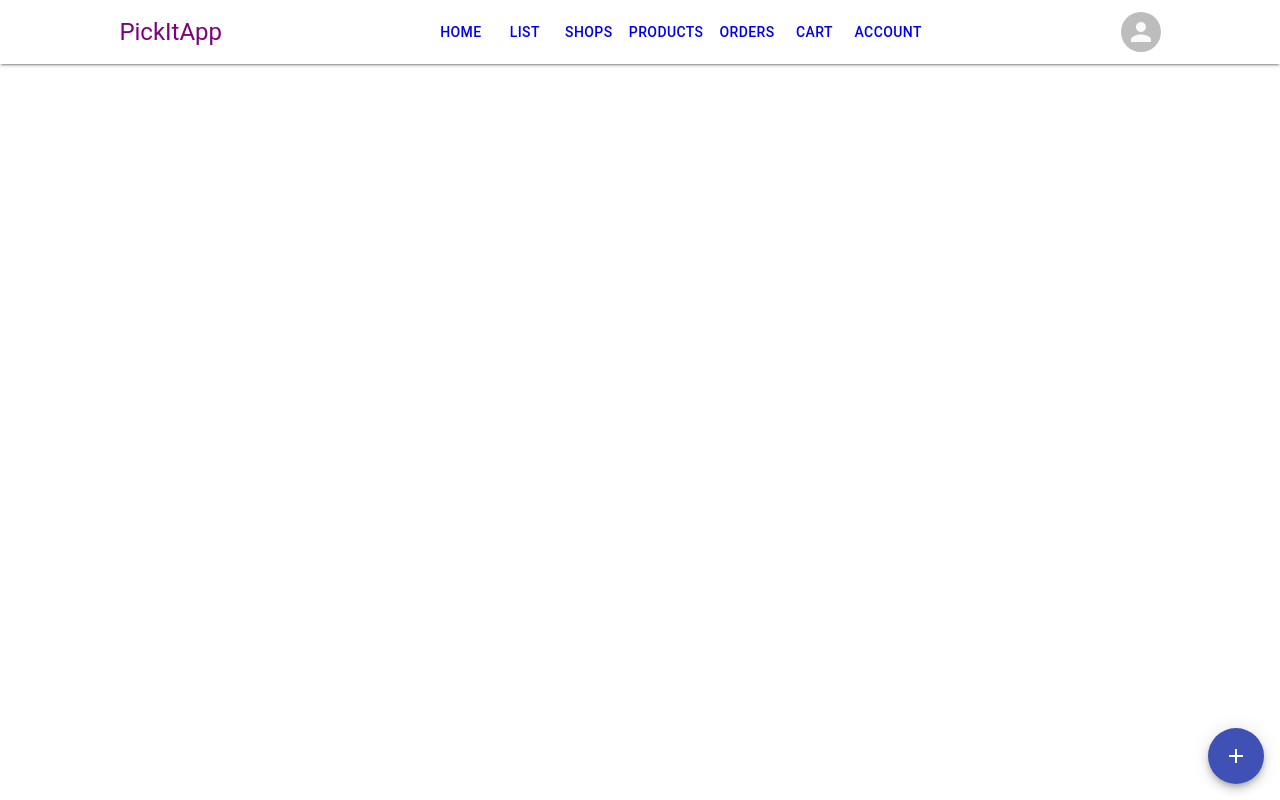
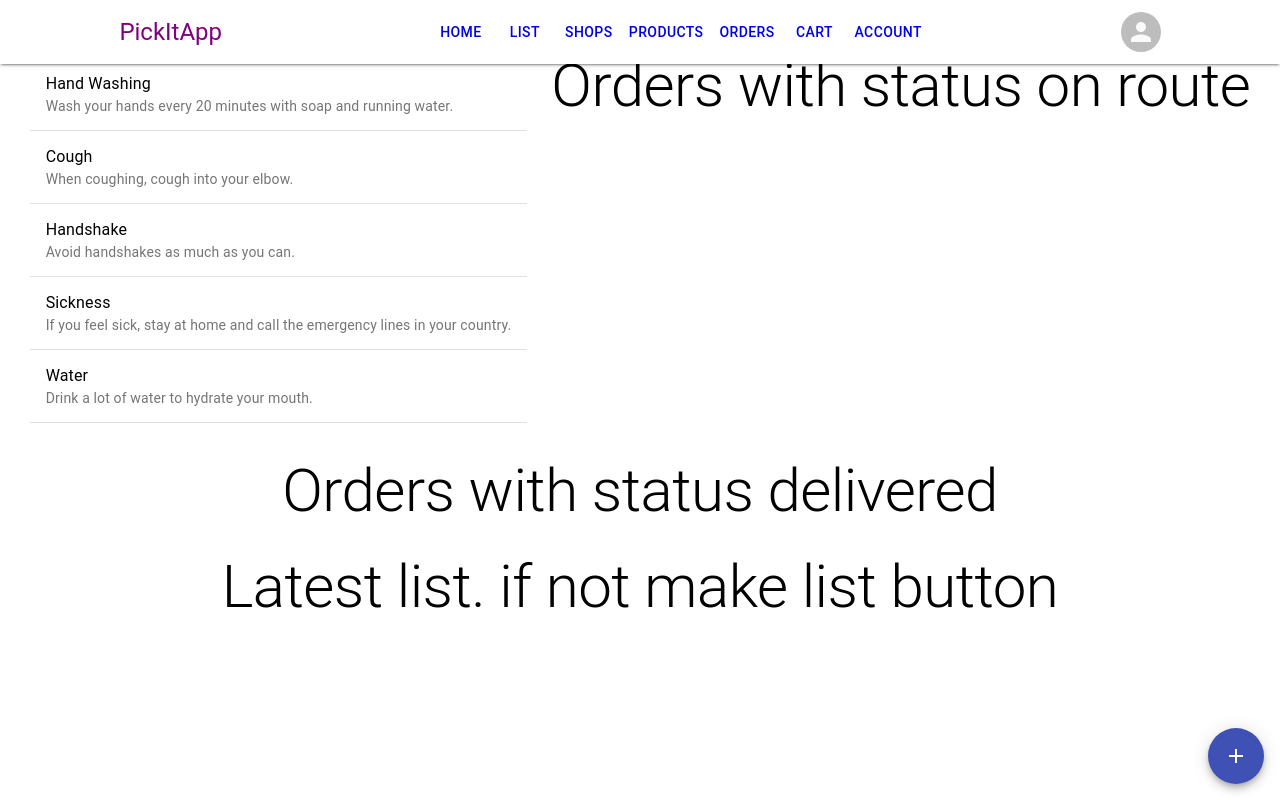
Before and after one commit to stanleyHayes/pickit-app, a React (Create React App) app: page / in a window 1280 px wide. Built offline with nearby package versions, Linux system fonts and the light colour scheme.

Commit message:
Repository changed

```diff
--- /dev/null
+++ b/src/components/shared/InstructionItem.js
@@ -0,0 +1,15 @@
+import React from "react";
+import {ListItemText, ListItem} from "@material-ui/core";
+
+function InstructionItem(props) {
+    return (
+        <ListItem divider={true}>
+            <ListItemText
+                primary={props.instruction.title}
+                secondary={props.instruction.description}
+            />
+        </ListItem>
+    )
+}
+
+export default InstructionItem;
--- a/src/pages/account/AccountPage.js
+++ b/src/pages/account/AccountPage.js
@@ -75,8 +75,8 @@ function AccountPage() {
             <Container>
                 <Grid
                     container={true}
-                    direction="column"
-                    alignItems="stretch"
+                    direction="row"
+                    alignItems="center"
                     justify="center"
                     spacing={4}
                     className={classes.container}>
--- a/src/pages/home/HomePage.js
+++ b/src/pages/home/HomePage.js
@@ -1,10 +1,75 @@
-import React from "react";
+import React, {useState} from "react";
 import Layout from "../../components/layout/Layout";
+import {Container, Grid, Typography, List} from "@material-ui/core";
+import InstructionItem from "../../components/shared/InstructionItem";
+import {makeStyles} from "@material-ui/styles";
 
 function HomePage(props) {
+
+    const instruction1 = {
+        title: "Hand Washing",
+        description: "Wash your hands every 20 minutes with soap and running water."
+    };
+
+    const instruction2 = {
+        title: "Cough",
+        description: "When coughing, cough into your elbow."
+    };
+
+    const instruction3 = {
+        title: "Handshake",
+        description: "Avoid handshakes as much as you can."
+    };
+
+    const instruction4 = {
+        title: "Sickness",
+        description: "If you feel sick, stay at home and call the emergency lines in your country."
+    };
+
+    const instruction5 = {
+        title: "Water",
+        description: "Drink a lot of water to hydrate your mouth."
+    };
+    const [instructions, setInstructions] = useState([instruction1, instruction2, instruction3, instruction4, instruction5]);
+
+    const useStyles = makeStyles({
+        root: {
+            marginTop: 30
+        },
+        button: {
+            textAlign: "left"
+        }
+    });
+
+    const classes = useStyles();
+
     return (
         <Layout>
+            <div className={classes.root}>
+                <Container>
+                    <Grid container={true} spacing={3} justify="center" alignItems="flex-start">
+                        <Grid item={true}>
+                            <List title="Things to do">
+                                {instructions.map(function (instruction, index) {
+                                    return (
+                                        <InstructionItem key={index} instruction={instruction}/>
+                                    )
+                                })}
+                            </List>
+                        </Grid>
+                        <Grid item={true}>
+                            <Typography variant="h2">Orders with status on route</Typography>
+                        </Grid>
+                        <Grid item={true}>
+                            <Typography variant="h2">Orders with status delivered</Typography>
+                        </Grid>
 
+                        <Grid item={true}>
+                            <Typography variant="h2">Latest list. if not make list button</Typography>
+                        </Grid>
+                    </Grid>
+                </Container>
+            </div>
         </Layout>
     )
 }
```
